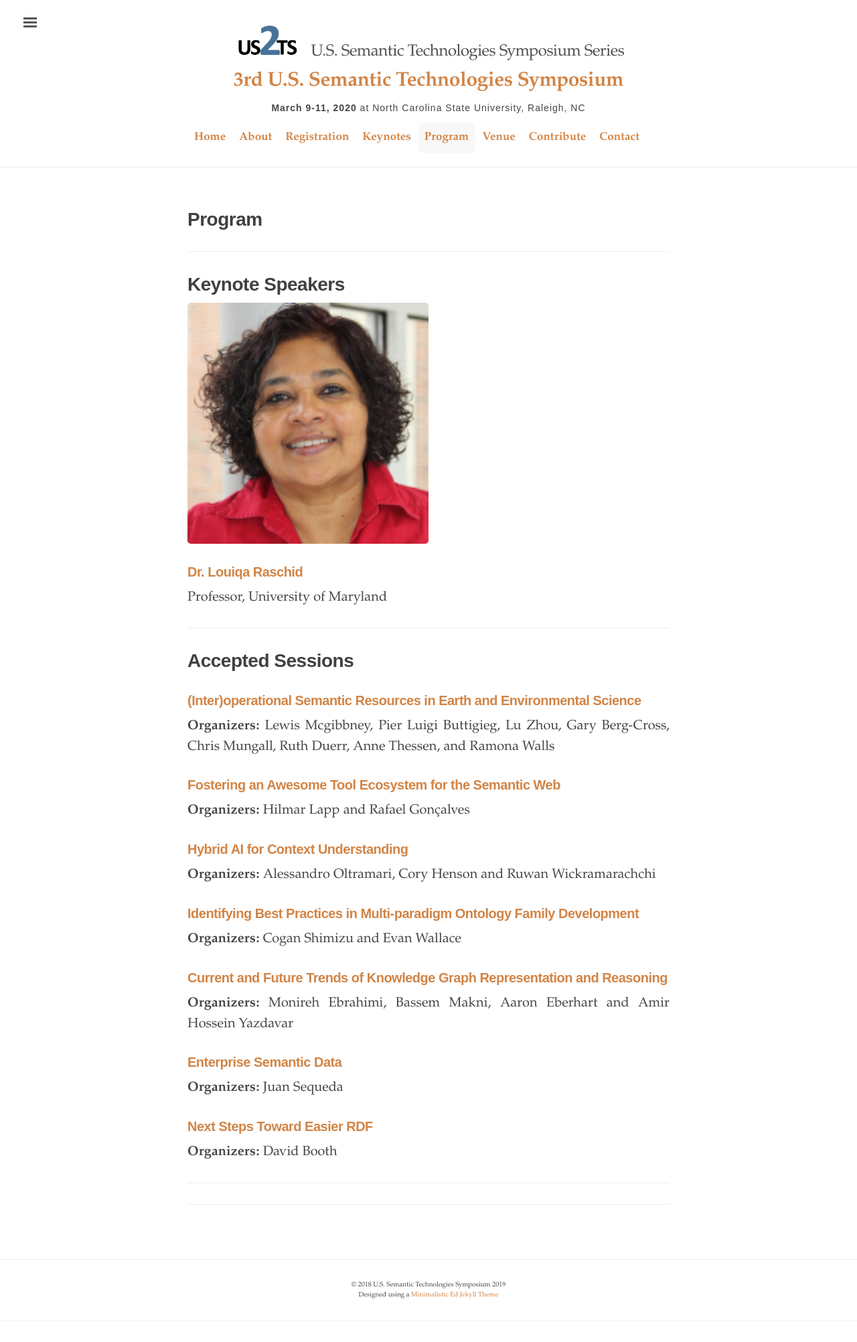
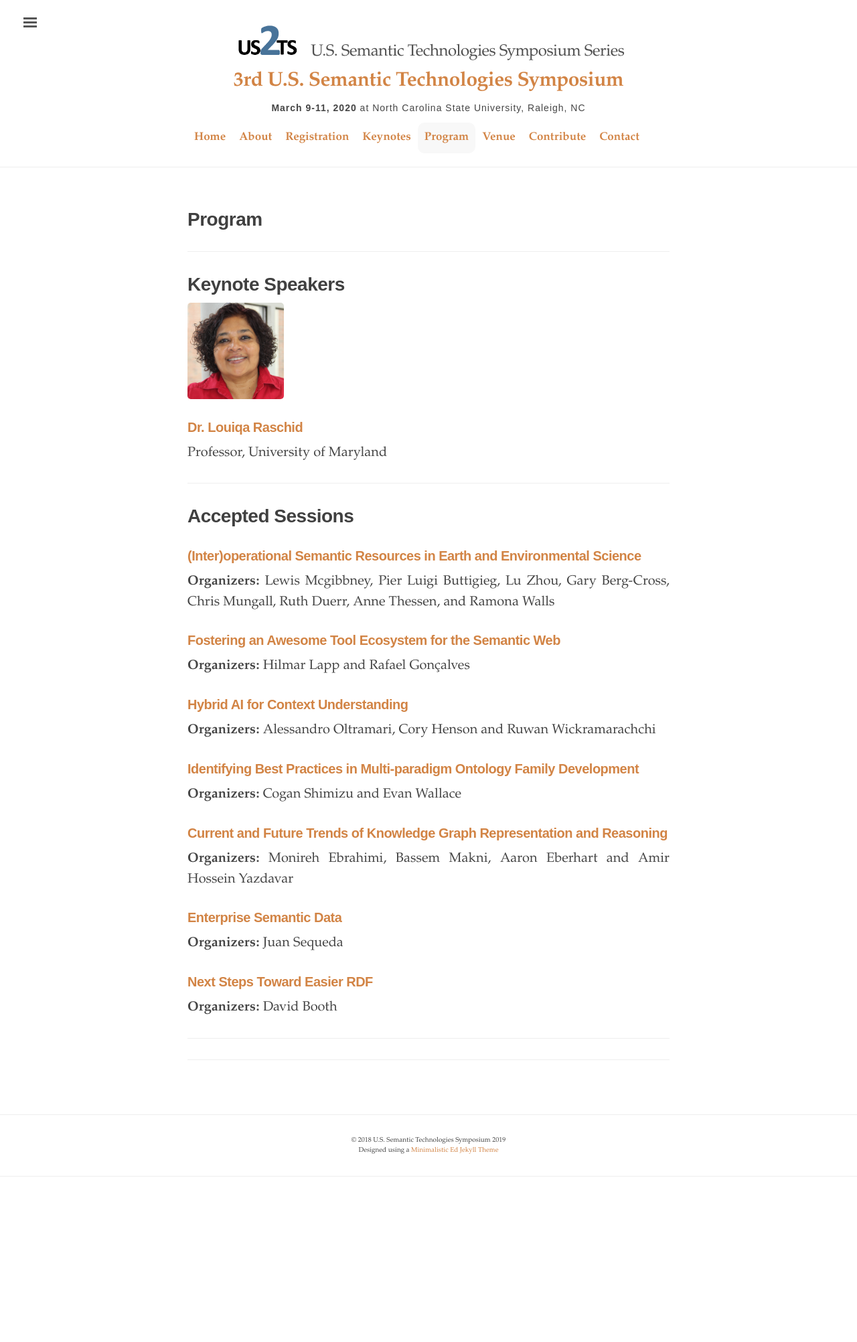
Before and after one commit to us2ts/us2ts.github.io, a Jekyll site: the page built from pages/program.md, in a window 1280 px wide. Shown: the whole page at 67% size. Built offline with Jekyll 4.4.1, drawn with Linux system fonts in a browser that asks for light colours; comment, search, counter and statistics services are not loaded; after the commit the page ends 1788 px from its top, so only the background shows below that.

```diff
--- a/pages/program.md
+++ b/pages/program.md
@@ -14,7 +14,7 @@
 
 # Keynote Speakers
 
-[<img src="https://us2ts.org/images/raschid-louiqa.png" alt="Louiqa Raschid" width="50%">](http://users.umiacs.umd.edu/~louiqa/)
+[<img src="https://us2ts.org/images/raschid-louiqa.png" alt="Louiqa Raschid" width="20%%">](http://users.umiacs.umd.edu/~louiqa/)
 ### [**Dr. Louiqa Raschid**](https://us2ts.org/keynotes#raschid)
 Professor, University of Maryland
 
```
